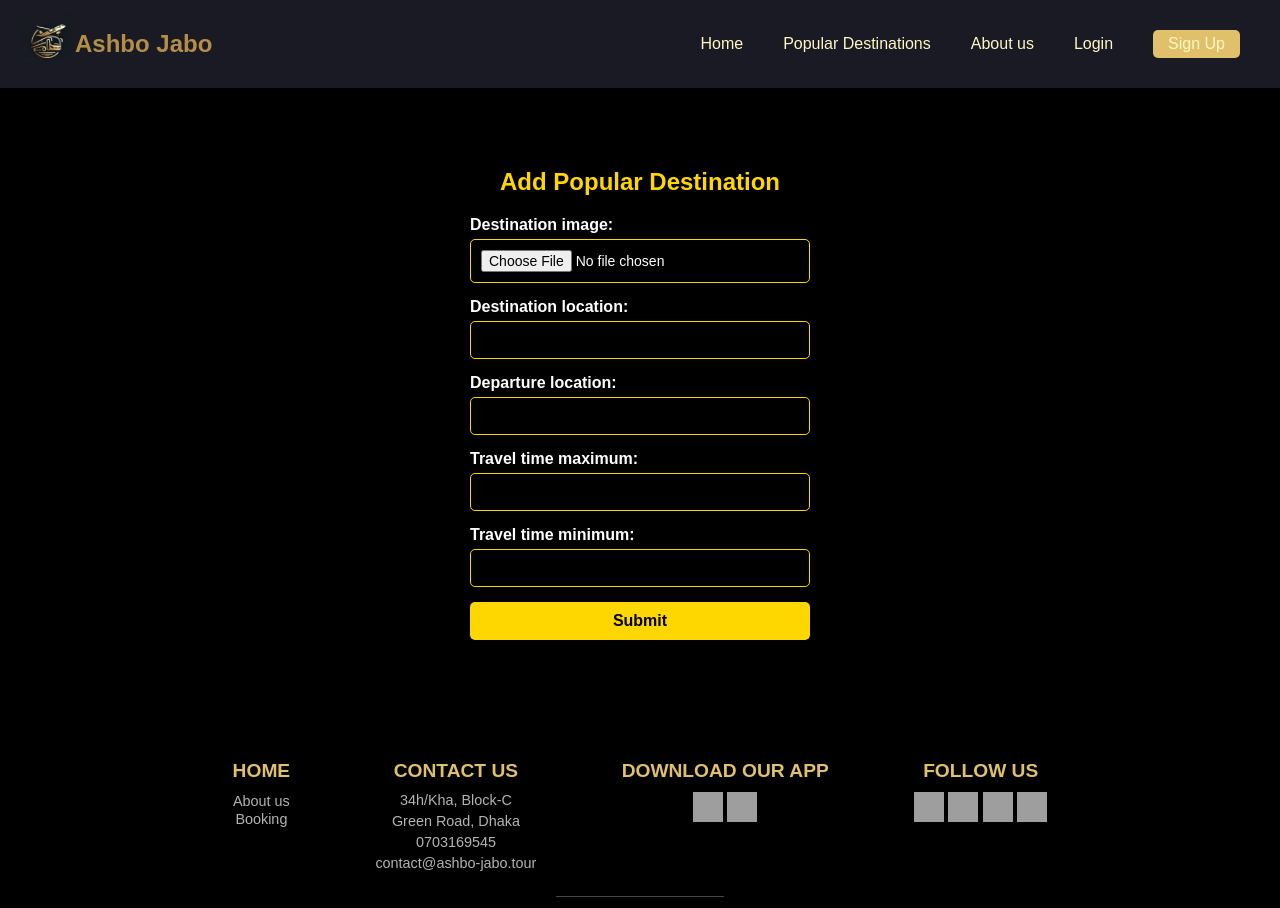
After one commit to SOrtINgmASteR/Ashbo-Jabo, a Django app: page /add_popular_destination/ in a window 1280 px wide. The commit adds this page. Shown: the top 908 px of the page. Run offline with Django 5.2, Linux system fonts and the light colour scheme; grey boxes are pictures that could not be loaded.

Commit message:
Completed CRUD operations

```diff
--- a/AshboJabo/urls.py
+++ b/AshboJabo/urls.py
@@ -25,5 +25,9 @@ urlpatterns = [
     path('book/', book_view.book, name="book"),
     path('log_in/', book_view.log_in, name="log_in"),
     path('sign_up/', book_view.sign_up, name="sign_up"),
-    path('popular_destination', book_view.popular_destination, name="popular_destination")
+    path('popular_destination/', book_view.popular_destination, name="popular_destination"),
+    path('add_popular_destination/', book_view.add_popular_destination, name="add_popular_destination"),
+    path('delete_popular_destination/<str:id>', book_view.delete_popular_destination, name="delete_popular_destination"),
+    path('update_popular_destination/<str:id>', book_view.update_popular_destination, name="update_popular_destination"),
+
 ]
--- /dev/null
+++ b/Bookings/forms.py
@@ -0,0 +1,8 @@
+from django.forms import ModelForm
+from .models import *
+
+
+class PopularDestinationForm(ModelForm):
+    class Meta:
+        model = PopularDestination
+        fields = '__all__'
--- a/Bookings/views.py
+++ b/Bookings/views.py
@@ -2,7 +2,7 @@ from django.shortcuts import render, redirect
 
 # Create your views here.
 from .models import *
-# from .forms import *
+from .forms import *
 
 
 def home(request):
@@ -29,3 +29,34 @@ def popular_destination(request):
     popular_destinations = PopularDestination.objects.all()
     context = {'popular_destinations': popular_destinations}
     return render(request, template_name='popular_destination.html', context=context)
+
+
+def add_popular_destination(request):
+    form = PopularDestinationForm()
+    if request.method == 'POST':
+        form = PopularDestinationForm(request.POST, request.FILES)
+        if form.is_valid():
+            form.save()
+            return redirect('home')
+    context = {'form': form}
+    return render(request, template_name='popular_destination_form.html', context=context)
+
+
+def delete_popular_destination(request, id):
+    popular_destination = PopularDestination.objects.get(pk=id)
+    if request.method == 'POST':
+        popular_destination.delete()
+        return redirect('popular_destination')
+    return render(request, template_name='delete_popular_destination.html')
+
+
+def update_popular_destination(request,id):
+    popular_destination = PopularDestination.objects.get(pk=id)
+    form = PopularDestinationForm(instance=popular_destination)
+    if request.method == 'POST':
+        form = PopularDestinationForm(request.POST, request.FILES, instance=popular_destination)
+        if form.is_valid():
+            form.save()
+            return redirect('popular_destination')
+    context = {'form': form}
+    return render(request, template_name='popular_destination_form.html', context=context)
--- /dev/null
+++ b/template/popular_destination_form.html
@@ -0,0 +1,77 @@
+{% extends 'base.html' %}
+{% block content %}
+<style>
+    .form-container {
+        width: 100%;
+        max-width: 400px;
+        margin: 50px auto;
+        padding: 30px;
+        background-color: black;
+        border-radius: 10px;
+        box-shadow: 0 4px 10px rgba(0, 0, 0, 0.8);
+    }
+
+    .form-container h2 {
+        text-align: center;
+        color: #FFD700;
+        margin-bottom: 20px;
+    }
+
+    .form-container label {
+        display: block;
+        font-weight: bold;
+        margin-bottom: 5px;
+        color: white;
+    }
+
+    .form-container input[type="text"],
+    .form-container input[type="number"],
+    .form-container input[type="file"],
+    .form-container select {
+        width: 100%;
+        padding: 10px;
+        margin-bottom: 15px;
+        border: 1px solid #FFD700;
+        border-radius: 5px;
+        background-color: black;
+        color: white;
+        font-size: 14px;
+    }
+
+    .form-container input:focus,
+    .form-container select:focus {
+        outline: none;
+        border-color: #FFC300;
+        box-shadow: 0 0 6px rgba(255, 215, 0, 0.7);
+    }
+
+    .form-container input[type="submit"] {
+        width: 100%;
+        padding: 10px;
+        background-color: #FFD700;
+        color: black;
+        border: none;
+        border-radius: 5px;
+        font-size: 16px;
+        font-weight: bold;
+        cursor: pointer;
+        transition: all 0.3s ease;
+    }
+
+    .form-container input[type="submit"]:hover {
+        background-color: #FFC300;
+        box-shadow: 0 4px 8px rgba(255, 215, 0, 0.7);
+        transform: scale(1.05);
+    }
+</style>
+
+<div class="form-container">
+    <h2>Add Popular Destination</h2>
+    <form method="POST" enctype="multipart/form-data">
+        {% csrf_token %}
+        {{ form.as_p }}
+        <input type="submit" value="Submit">
+    </form>
+</div>
+
+{% endblock %}
```
Also changed, not shown: template/delete_popular_destination.html (added, +72 -0 lines), template/popular_destination.html (+4 -4 lines), db.sqlite3, public/static/destinations/bandarban_zJtPlIW.jpg (added), public/static/destinations/khulna_HsBtt3c.jpeg (added), public/static/destinations/potuakhali_vZf5z6h.png (added).
